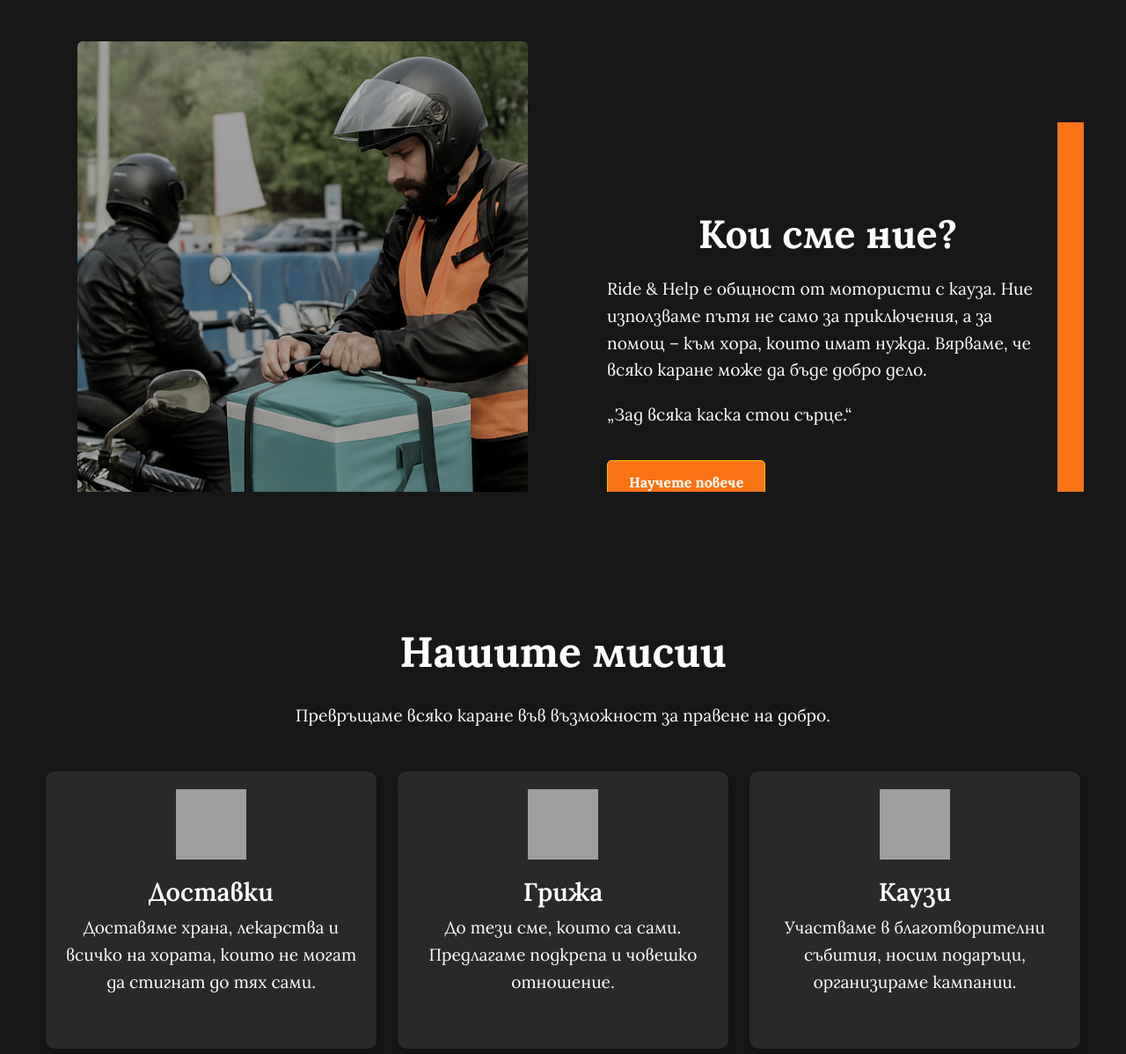
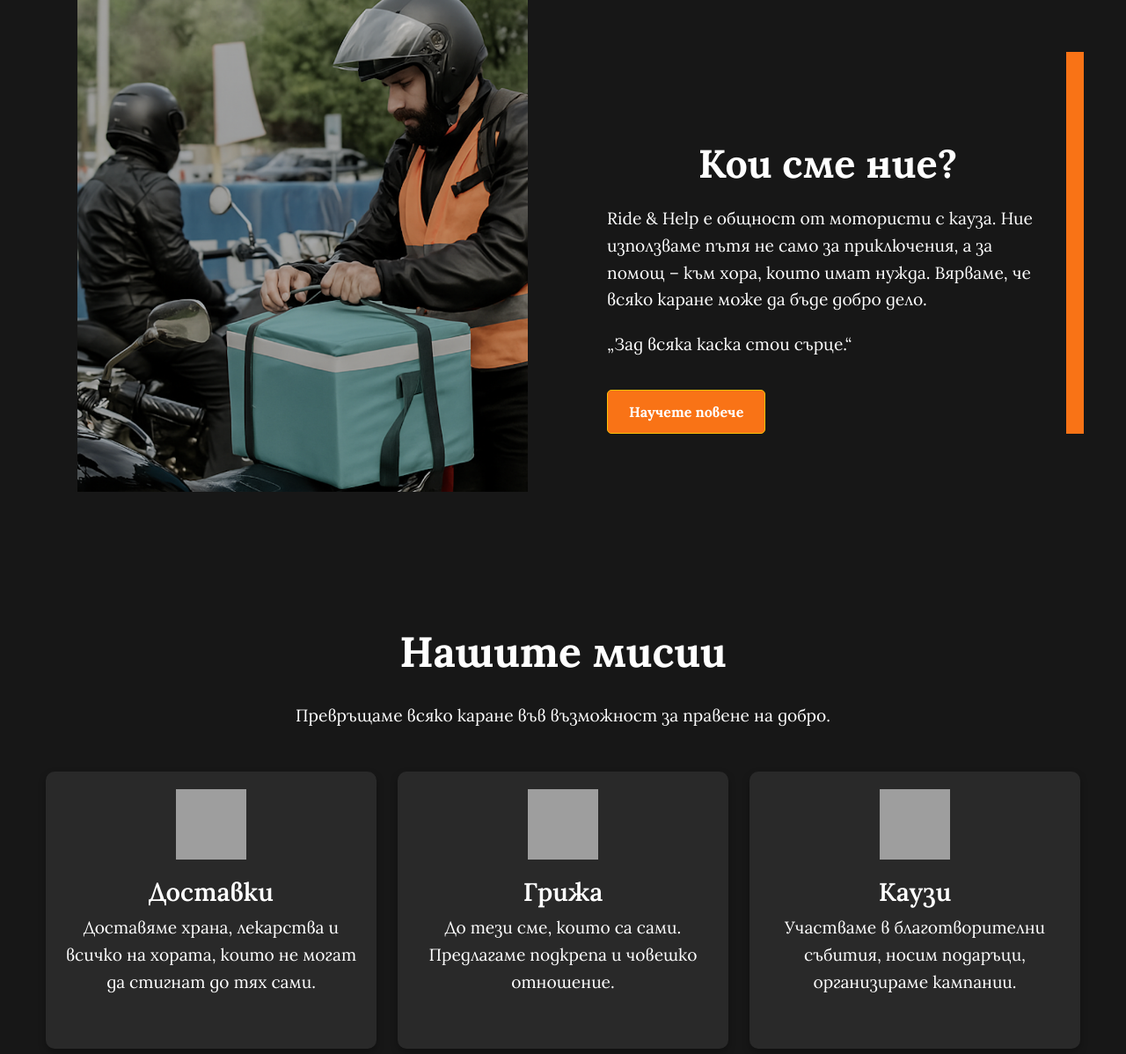
Before and after one commit to AlexiaTs2/NBUWeb, a PHP site: page / in a window 1280 px wide. Shown: the part 881-2079 px from the top of the page at 88% size. Run offline with PHP 8.4, Linux system fonts and the light colour scheme; grey boxes are pictures that could not be loaded.

Commit message:
NewImages

```diff
--- a/Cause/index.html
+++ b/Cause/index.html
@@ -70,7 +70,6 @@
             </div>
         </section>
     </main>
-   <!-- Секция За нас -->
     <div id="section2" class="py-5">
         <div class="container">
             <div class="row align-items-center">
@@ -96,6 +95,7 @@
             </div>
         </div>
     </div>
+
 <!-- Секция Мисии -->
 <div id="section3" class="py-5">
     <div class="container">
--- a/Cause/style.css
+++ b/Cause/style.css
@@ -55,7 +55,7 @@ body {
 
 #section1 {
     position: relative;
-    height: 110vh;
+    height: 100vh;
     width: 100%;
     overflow: hidden;
 }
@@ -196,20 +196,19 @@ body {
         font-size: 1rem;
     }
 }
-/* Стил за секция 2 */
-#section2 {
+ /* Стил за секция 2 */
+ #section2 {
     background-color: #171717;
     color: white;
     padding: 0;
     position: relative;
-    overflow: hidden;
-    height: 70vh; /* Височина на секцията, както си я задала */
+    height: 80vh;
 }
 
 #section2 .container {
     max-width: 1200px;
     margin: 0 auto;
-    padding: 0 20px; /* Разстояние от ляво и дясно */
+    padding: 0 20px;
 }
 
 #section2 h1 {
@@ -242,7 +241,7 @@ body {
 #section2 .row {
     display: flex;
     align-items: center;
-    justify-content: space-between; /* За да разположим елементите равномерно */
+    justify-content: space-between;
 }
 
 #section2 img {
@@ -256,7 +255,7 @@ body {
     position: absolute;
     top: 0;
     right: 0;
-    width: 30px; /* Увеличаваме ширината на оранжевата линия */
+    width: 20px;
     height: 100%;
     background-color: #f97316;
     z-index: 1;
@@ -281,7 +280,6 @@ body {
     margin-top: 20px;
     font-weight: 400;
 }
-
 
 /* Стилове за секция 3 */
 #section3 {
```
Also changed, not shown: Cause/Images/Care.png (added), Cause/Images/Delivery.png (added), Cause/Images/Gift.png (added). Lines whose indentation alone changed are shown as unchanged.
